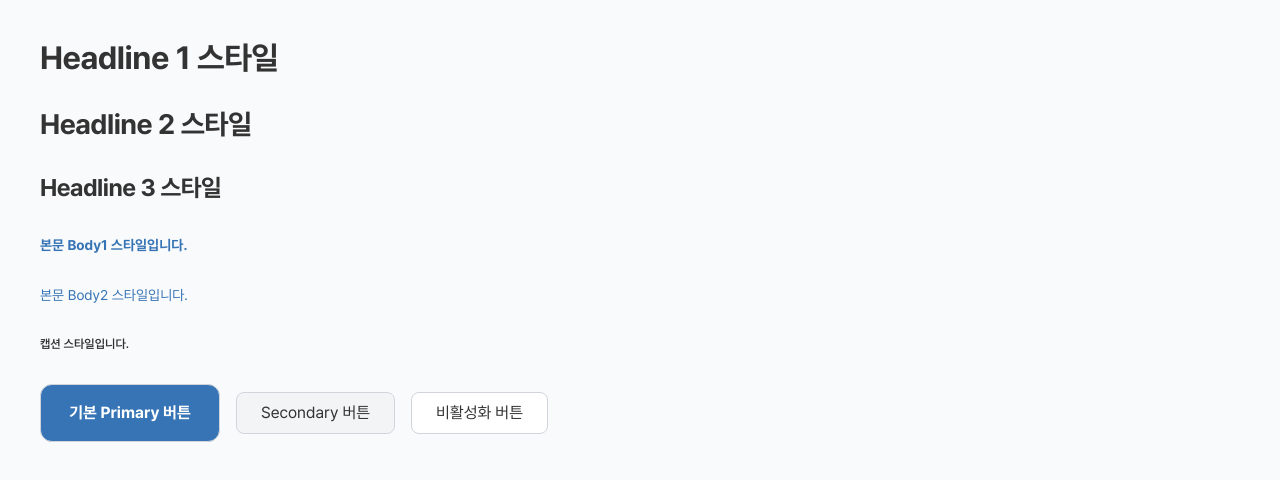
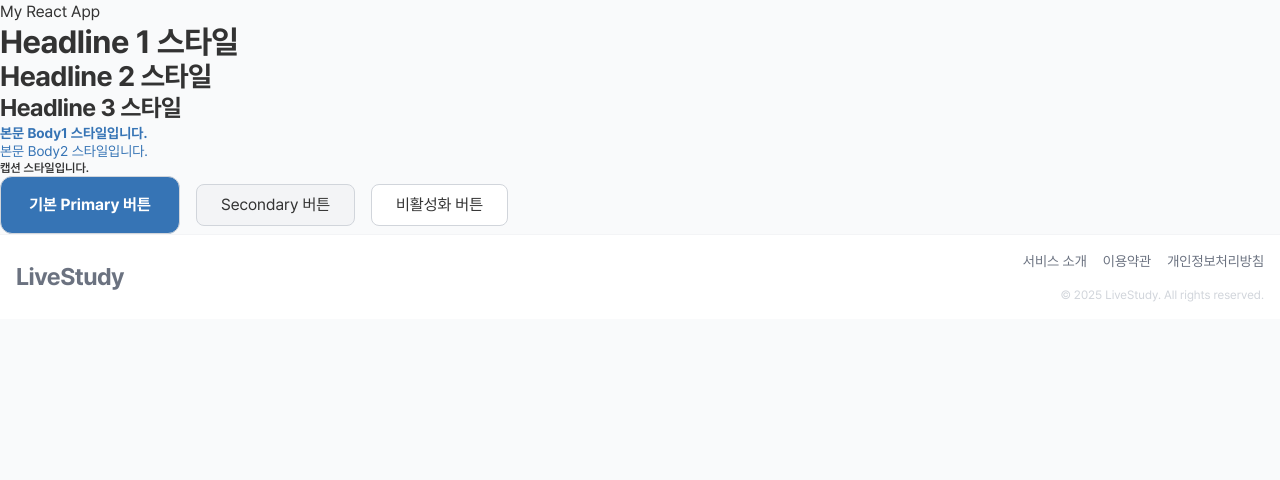
Before and after one commit to LiveStudy-group/Frontend, a React (Vite) app in the folder LiveStudy-front/: page /test-page in a window 1280 px wide. Shown: the top 480 px of the page. Built offline with nearby package versions, Linux system fonts and the light colour scheme.

Commit message:
design/jinwon-footer-ui

```diff
--- a/LiveStudy-front/src/components/common/Footer.tsx
+++ b/LiveStudy-front/src/components/common/Footer.tsx
@@ -1,7 +1,28 @@
+import { Link } from "react-router-dom";
+
 export default function Footer() {
   return (
-    <footer>
-      <h1>footer</h1>
+    <footer className="border-t border-gray-100 bg-white w-full">
+      <div className="max-w-[1280px] mx-auto px-4 py-4 flex justify-between items-center">
+        {/* 좌측: 로고 */}
+        <div className="text-headline3_B text-gray-500">
+          <Link to={'/'}>LiveStudy</Link>
+        </div>
+
+        <div className="flex flex-col items-center text-sm text-gray-500">
+          {/* 우측: 링크 */}
+          <div className="flex gap-4">
+            <Link to="/about" className="hover:text-primary-400 transition">서비스 소개</Link>
+            <Link to="/terms" className="hover:text-primary-400 transition">이용약관</Link>
+            <Link to="/privacy" className="hover:text-primary-400 transition">개인정보처리방침</Link>
+          </div>
+
+          {/* 하단 카피라이트 */}
+          <div className="w-full text-right text-xs text-gray-300 mt-4">
+            &copy; 2025 LiveStudy. All rights reserved.
+          </div>
+        </div>
+      </div>
     </footer>
   );
 }
--- a/LiveStudy-front/src/components/common/Header.tsx
+++ b/LiveStudy-front/src/components/common/Header.tsx
@@ -1,7 +1,7 @@
 export default function Header() {
   return (
     <header>
-      <h1>header</h1>
+      <h1>My React App</h1>
     </header>
   );
 }
--- a/LiveStudy-front/src/pages/TestPage.tsx
+++ b/LiveStudy-front/src/pages/TestPage.tsx
@@ -1,6 +1,10 @@
+import Footer from "../components/common/Footer";
+import Header from "../components/common/Header";
+
 export default function TestPage() {
   return (
-    <div className="min-h-screen bg-gray-50 p-10 space-y-8">
+    <div className="min-h-screen bg-gray-50">
+      <Header />
       <h1 className="text-headline1_B">Headline 1 스타일</h1>
       <h2 className="text-headline2_B">Headline 2 스타일</h2>
       <h3 className="text-headline3_B">Headline 3 스타일</h3>
@@ -16,6 +20,7 @@ export default function TestPage() {
           비활성화 버튼
         </button>
       </div>
+      <Footer />
     </div>
   );
 }
```
